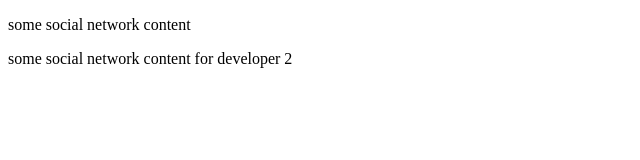
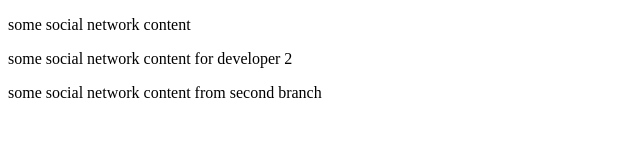
Before and after one commit to joxara777/social-network2, a plain HTML site: page index.html in a window 1280 px wide. Shown: the whole page, without its empty margins (0-640 px from the left). Drawn offline with Linux system fonts and the light colour scheme.

Commit message:
modify index html

```diff
--- a/index.html
+++ b/index.html
@@ -6,5 +6,6 @@
     <body>
         <p>some social network content</p>
         <p>some social network content for developer 2</p>
+        <p>some social network content from second branch</p>
     </body>
 </html>
```
